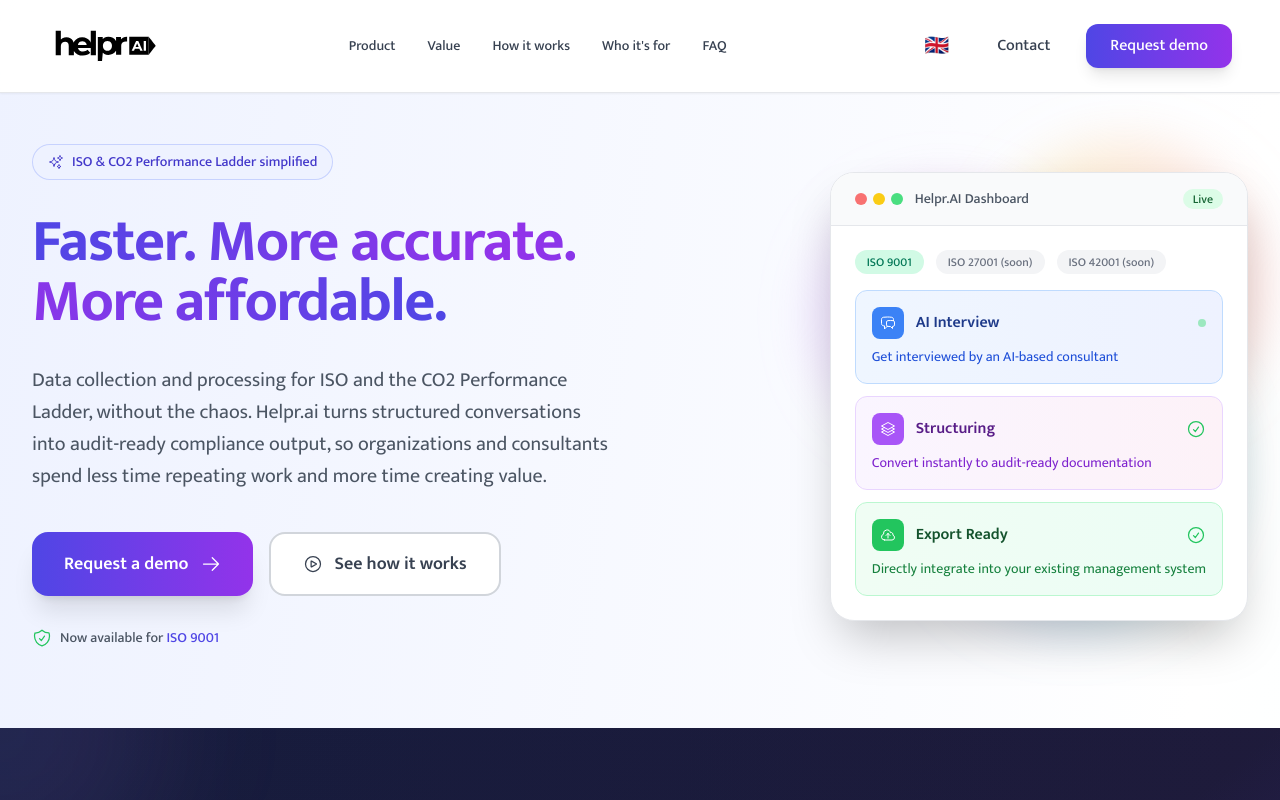
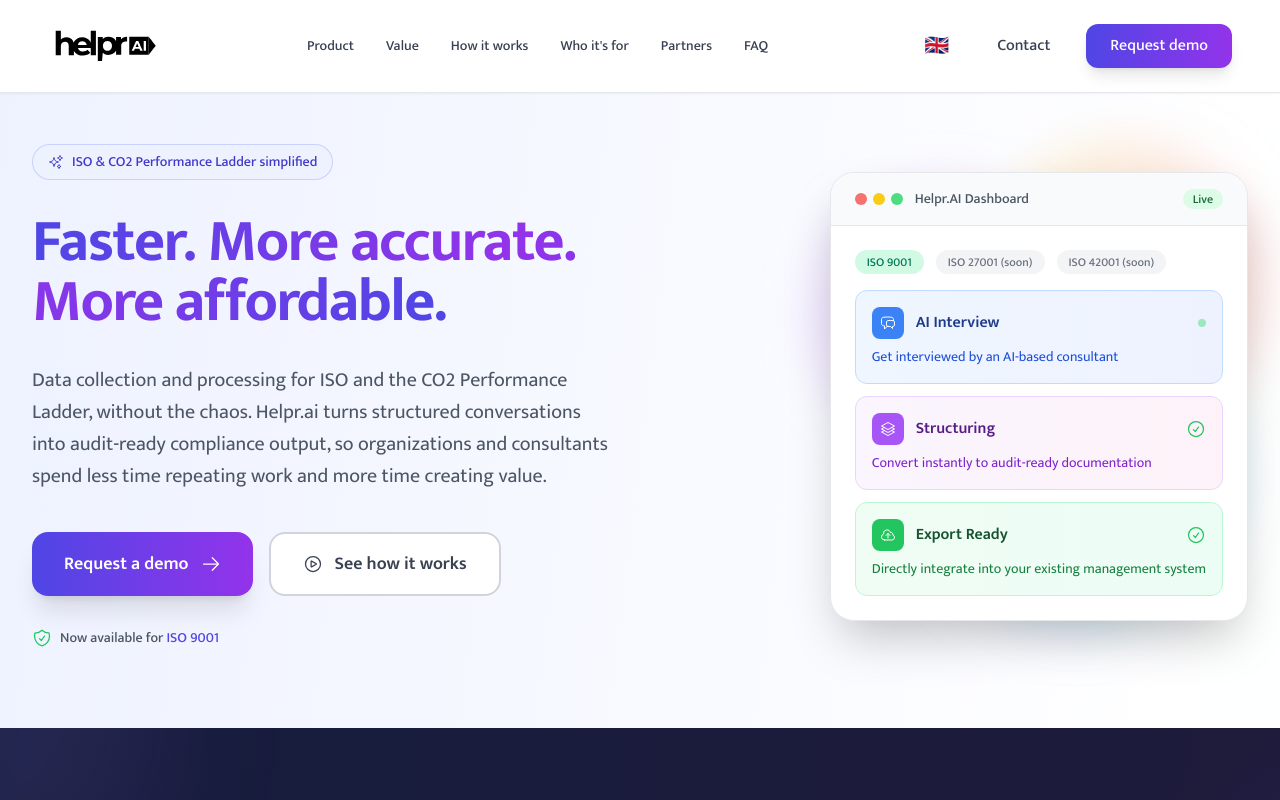
Before and after one commit to helpr-ai/helpr-ai-marketing-page, a Nuxt app: page / in a window 1280 px wide. Shown: the top 800 px of the page. Built offline with nearby package versions, Linux system fonts and the light colour scheme.

Commit message:
Add partner navigation link to index.vue for improved user access to partner information

```diff
--- a/pages/index.vue
+++ b/pages/index.vue
@@ -17,6 +17,7 @@
           <button @click="scrollTo('waarde')" class="text-gray-700 hover:text-indigo-600 transition-colors">{{ t('nav.value') }}</button>
           <button @click="scrollTo('werking')" class="text-gray-700 hover:text-indigo-600 transition-colors">{{ t('nav.howItWorks') }}</button>
           <button @click="scrollTo('voorwie')" class="text-gray-700 hover:text-indigo-600 transition-colors">{{ t('nav.whoItsFor') }}</button>
+          <nuxt-link to="/partners" class="text-gray-700 hover:text-indigo-600 transition-colors">{{ t('partner.nav') }}</nuxt-link>
           <button @click="scrollTo('faq')" class="text-gray-700 hover:text-indigo-600 transition-colors">{{ t('nav.faq') }}</button>
         </nav>
 
@@ -78,6 +79,7 @@
             <button @click="scrollTo('waarde'); closeMobileMenu()" class="w-full text-left px-3 py-2 text-gray-700 hover:text-indigo-600 hover:bg-gray-50 rounded-lg transition-colors">{{ t('nav.value') }}</button>
             <button @click="scrollTo('werking'); closeMobileMenu()" class="w-full text-left px-3 py-2 text-gray-700 hover:text-indigo-600 hover:bg-gray-50 rounded-lg transition-colors">{{ t('nav.howItWorks') }}</button>
             <button @click="scrollTo('voorwie'); closeMobileMenu()" class="w-full text-left px-3 py-2 text-gray-700 hover:text-indigo-600 hover:bg-gray-50 rounded-lg transition-colors">{{ t('nav.whoItsFor') }}</button>
+            <nuxt-link to="/partners" @click="closeMobileMenu()" class="block w-full text-left px-3 py-2 text-gray-700 hover:text-indigo-600 hover:bg-gray-50 rounded-lg transition-colors">{{ t('partner.nav') }}</nuxt-link>
             <button @click="scrollTo('faq'); closeMobileMenu()" class="w-full text-left px-3 py-2 text-gray-700 hover:text-indigo-600 hover:bg-gray-50 rounded-lg transition-colors">{{ t('nav.faq') }}</button>
             <button @click="scrollTo('contact'); closeMobileMenu()" class="w-full text-left px-3 py-2 text-gray-700 hover:text-indigo-600 hover:bg-gray-50 rounded-lg transition-colors">{{ t('nav.contact') }}</button>
           </div>
```
